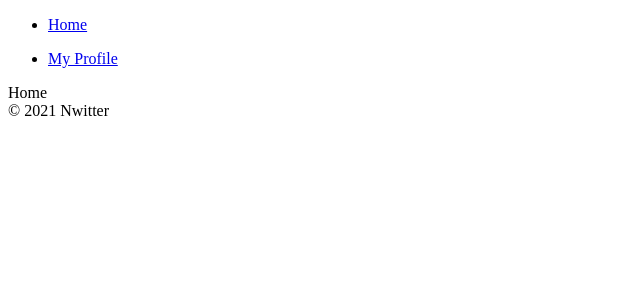
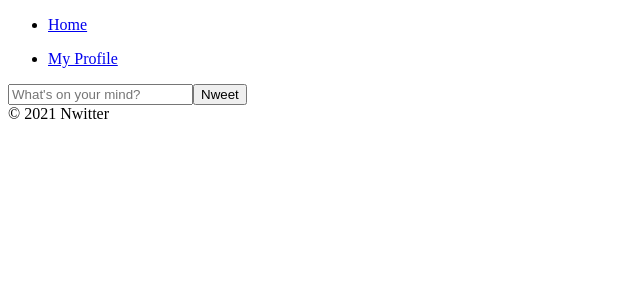
Before and after one commit to pkh31337/210701_nwitter, a React (Create React App) app: page /#/ in a window 1280 px wide. Shown: the top 300 px of the page, without its empty margins (0-640 px from the left). Built offline with nearby package versions, Linux system fonts and the light colour scheme; no server answers; sample sign-in values are in the browser's storage.

Commit message:
#3.0 Form and Database Setup

```diff
--- a/src/fbase.js
+++ b/src/fbase.js
@@ -1,5 +1,6 @@
 import firebase from "firebase/app";
 import "firebase/auth";
+import "firebase/database";
 
 const firebaseConfig = {
     apiKey: process.env.REACT_APP_API_KEY,
--- a/src/routes/Home.js
+++ b/src/routes/Home.js
@@ -1,2 +1,29 @@
-const Home = () => <span>Home</span>;
+import { useState } from "react";
+
+const Home = () => {
+  const [nweet, setNweet] = useState("");
+  const onSubmit = (event) => {
+    event.preventDefault();
+  };
+  const onChange = (event) => {
+    const {
+      target: { value },
+    } = event;
+    setNweet(value);
+  };
+  return (
+    <div>
+      <form>
+        <input
+          value={nweet}
+          onChange={onChange}
+          type="text"
+          placeholder="What's on your mind?"
+          maxLength={120}
+        />
+        <input type="submit" value="Nweet" />
+      </form>
+    </div>
+  );
+};
 export default Home;
```
